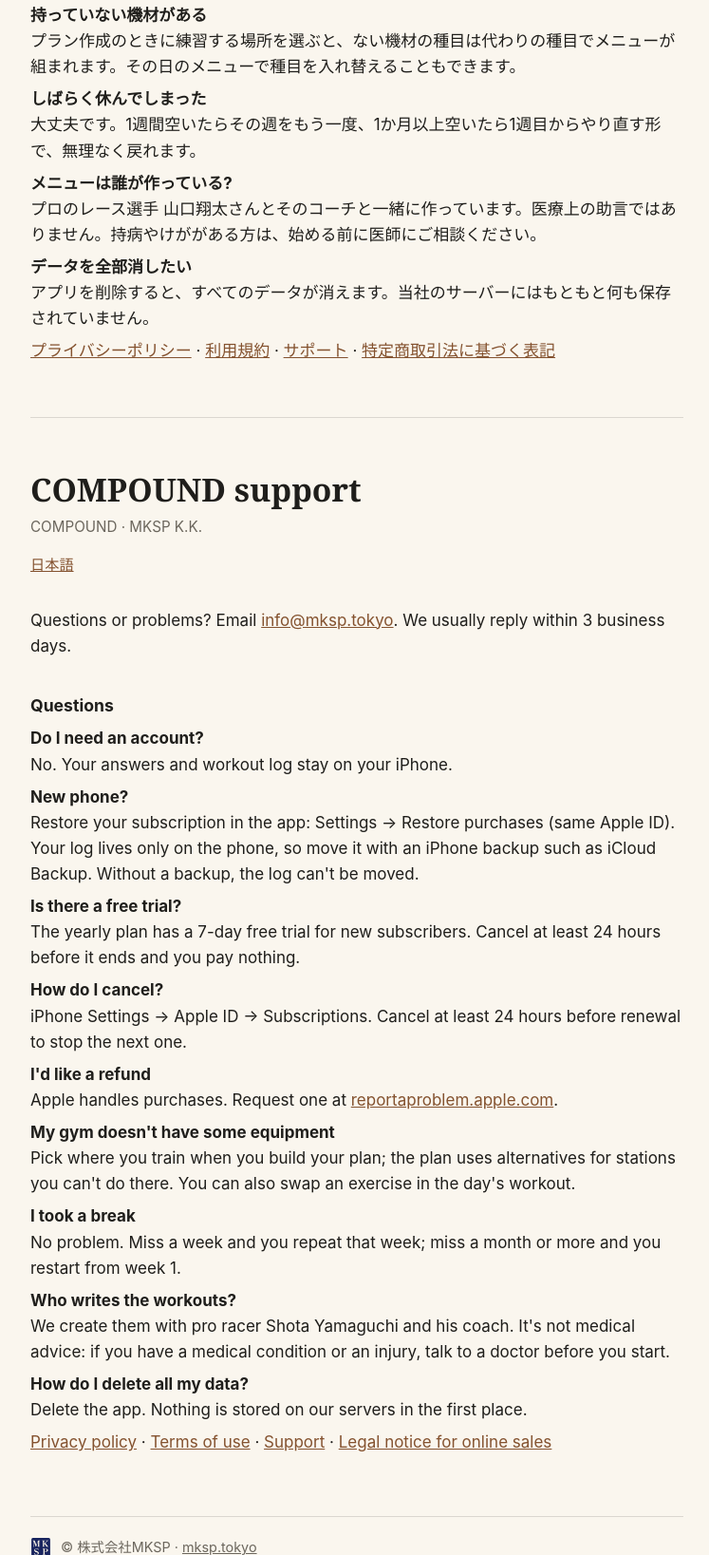
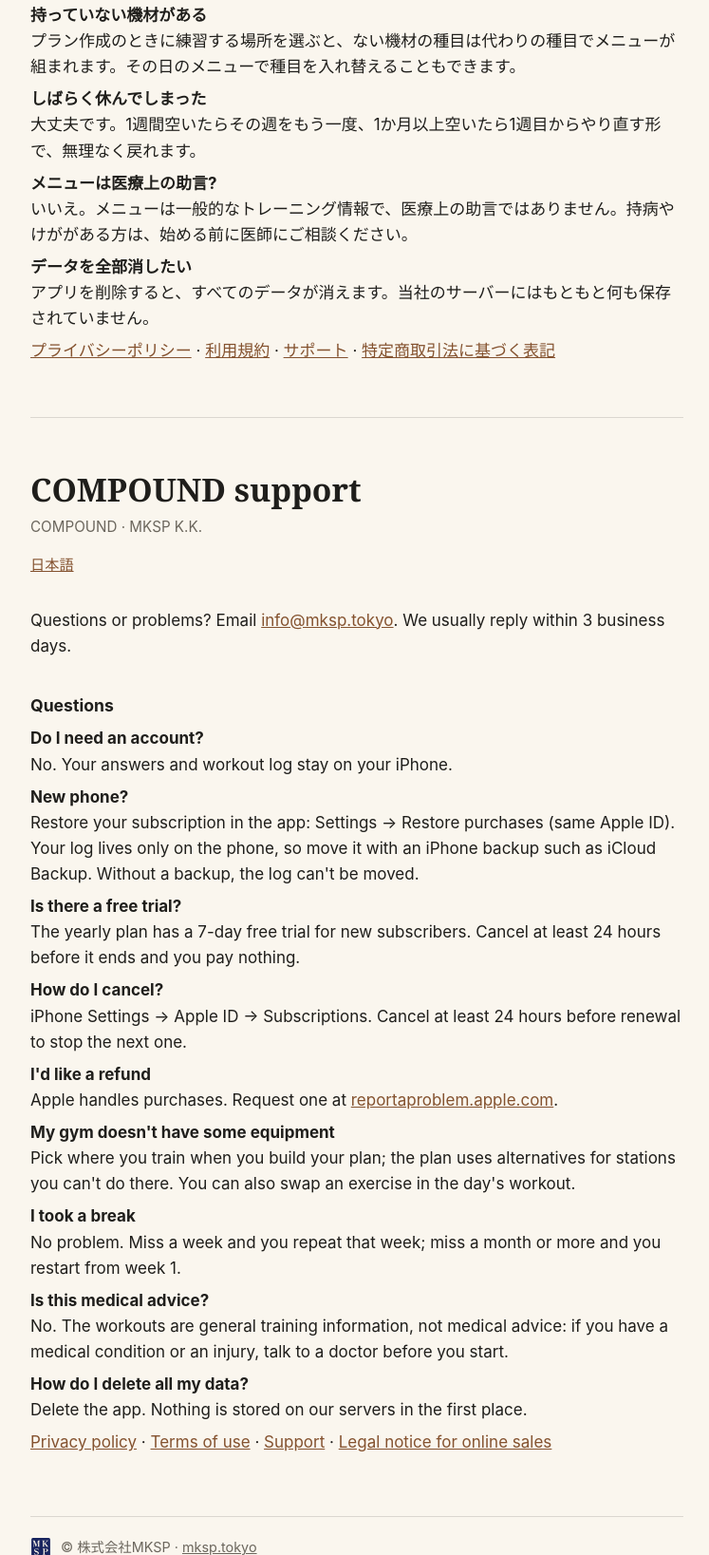
Before and after one commit to mimosa-agent/mksp-legal, a plain HTML site: page hybrid/support/index.html in a window 1280 px wide. Shown: the part 747-2384 px from the top of the page at 95% size, without its empty margins (264-1011 px from the left). Drawn offline with Linux system fonts and the light colour scheme.

Commit message:
COMPOUND support: drop the line naming Shota until he OKs it (v1.0 audit; same as the store listing)

```diff
--- a/hybrid/support/index.html
+++ b/hybrid/support/index.html
@@ -45,7 +45,7 @@
   <p><strong>返金してほしい</strong><br>購入はAppleが扱っています。<a href="https://reportaproblem.apple.com">reportaproblem.apple.com</a> からお申し込みください。</p>
   <p><strong>持っていない機材がある</strong><br>プラン作成のときに練習する場所を選ぶと、ない機材の種目は代わりの種目でメニューが組まれます。その日のメニューで種目を入れ替えることもできます。</p>
   <p><strong>しばらく休んでしまった</strong><br>大丈夫です。1週間空いたらその週をもう一度、1か月以上空いたら1週目からやり直す形で、無理なく戻れます。</p>
-  <p><strong>メニューは誰が作っている?</strong><br>プロのレース選手 山口翔太さんとそのコーチと一緒に作っています。医療上の助言ではありません。持病やけががある方は、始める前に医師にご相談ください。</p>
+  <p><strong>メニューは医療上の助言?</strong><br>いいえ。メニューは一般的なトレーニング情報で、医療上の助言ではありません。持病やけががある方は、始める前に医師にご相談ください。</p>
   <p><strong>データを全部消したい</strong><br>アプリを削除すると、すべてのデータが消えます。当社のサーバーにはもともと何も保存されていません。</p>
   <p><a href="../privacy/">プライバシーポリシー</a> · <a href="../terms/">利用規約</a> · <a href="../support/">サポート</a> · <a href="../tokushoho/">特定商取引法に基づく表記</a></p>
 </section>
@@ -66,7 +66,7 @@
   <p><strong>I'd like a refund</strong><br>Apple handles purchases. Request one at <a href="https://reportaproblem.apple.com">reportaproblem.apple.com</a>.</p>
   <p><strong>My gym doesn't have some equipment</strong><br>Pick where you train when you build your plan; the plan uses alternatives for stations you can't do there. You can also swap an exercise in the day's workout.</p>
   <p><strong>I took a break</strong><br>No problem. Miss a week and you repeat that week; miss a month or more and you restart from week 1.</p>
-  <p><strong>Who writes the workouts?</strong><br>We create them with pro racer Shota Yamaguchi and his coach. It's not medical advice: if you have a medical condition or an injury, talk to a doctor before you start.</p>
+  <p><strong>Is this medical advice?</strong><br>No. The workouts are general training information, not medical advice: if you have a medical condition or an injury, talk to a doctor before you start.</p>
   <p><strong>How do I delete all my data?</strong><br>Delete the app. Nothing is stored on our servers in the first place.</p>
   <p><a href="../privacy/#en">Privacy policy</a> · <a href="../terms/#en">Terms of use</a> · <a href="../support/#en">Support</a> · <a href="../tokushoho/#en">Legal notice for online sales</a></p>
 </section>
```
